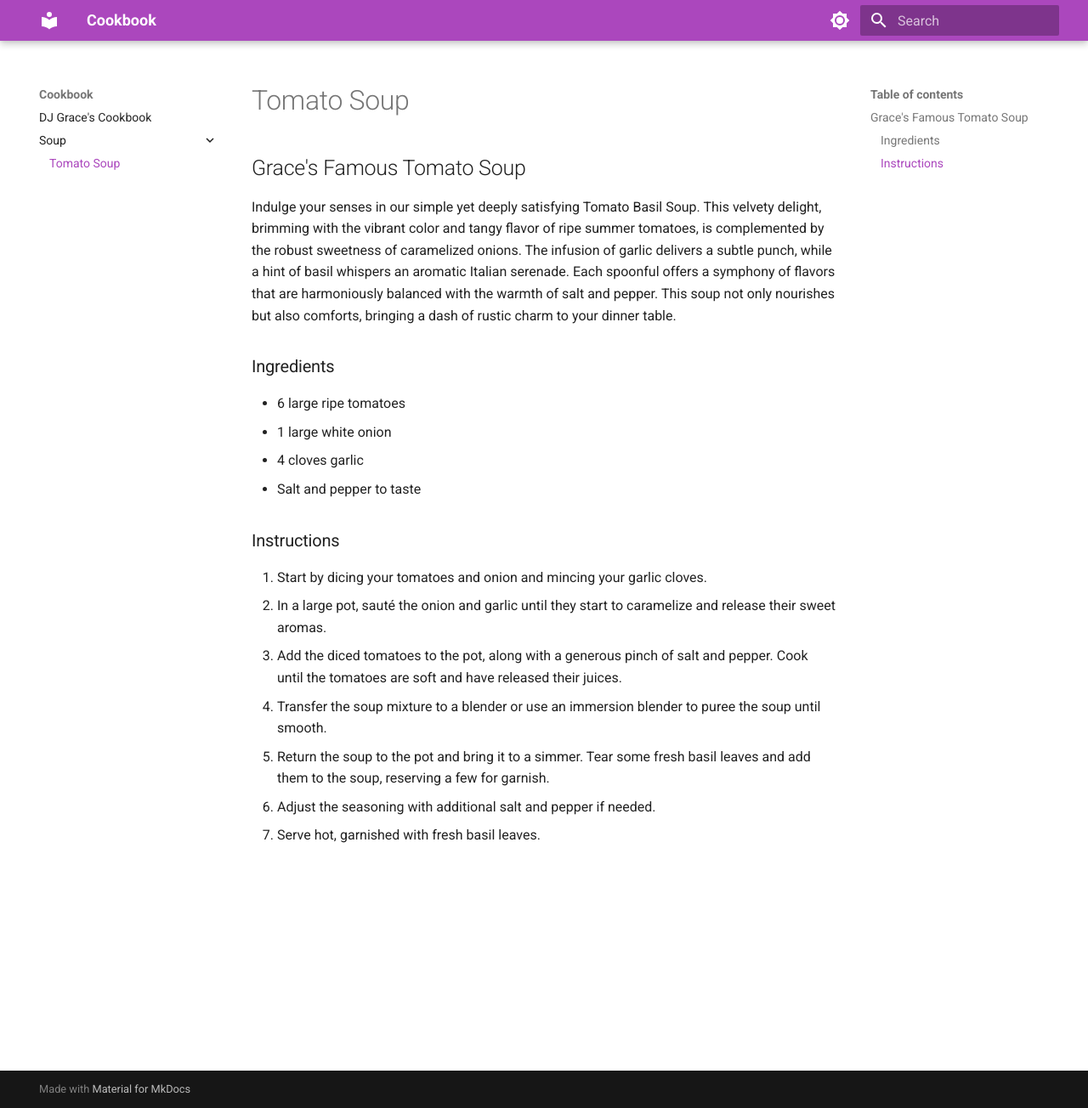
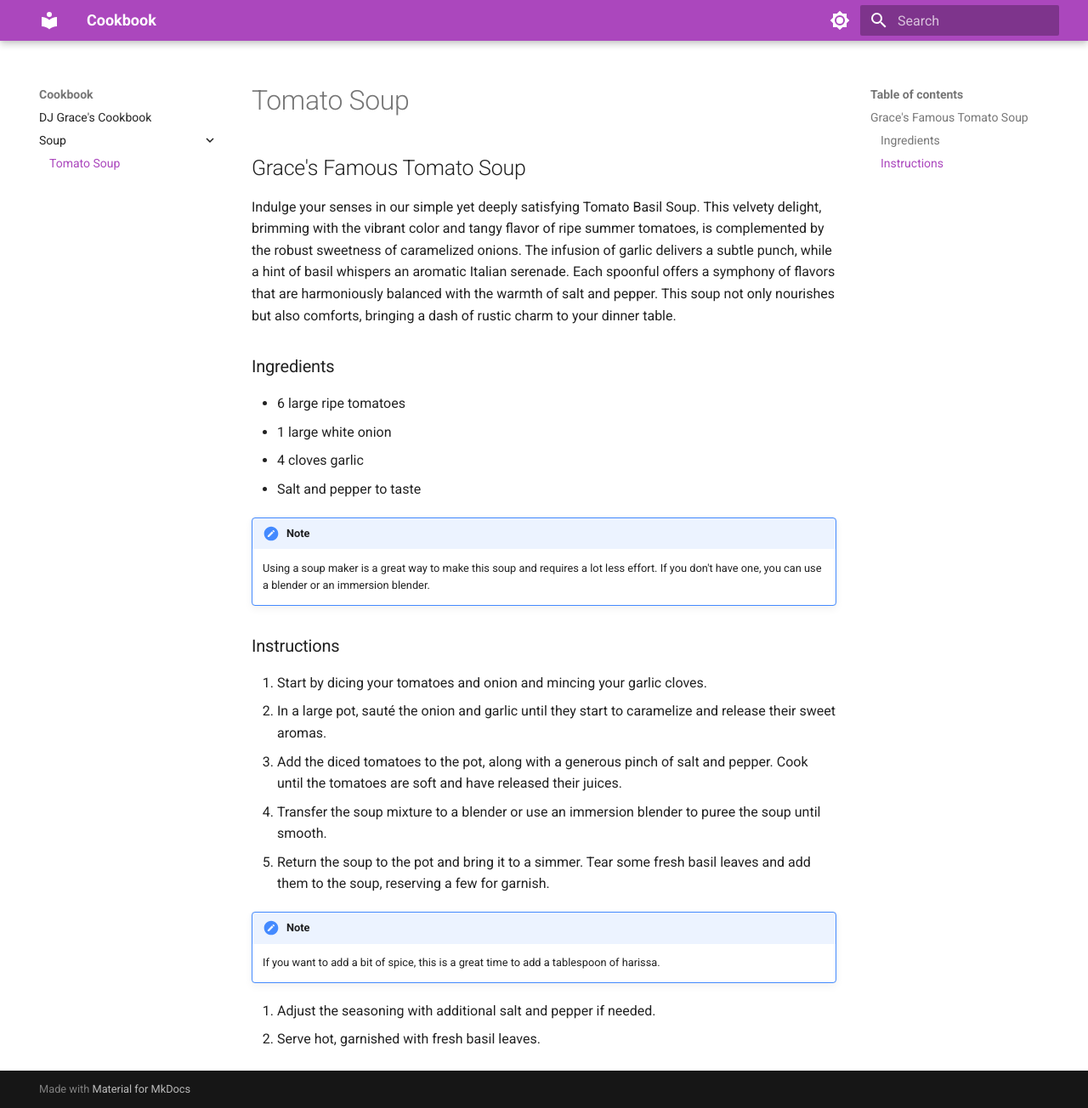
Before and after one commit to DJCoombes/Cookbook, an MkDocs documentation site: the page built from docs/Soup/Tomato Soup.md, in a window 1280 px wide and 1304 px high. Shown: the whole window at 85% size. Built offline with MkDocs 1.6.1 and Material for MkDocs 9.7.7, drawn with Linux system fonts in a browser that asks for light colours.

Commit message:
Updated Tomato Soup recipe.

```diff
--- a/docs/Soup/Tomato Soup.md
+++ b/docs/Soup/Tomato Soup.md
@@ -9,6 +9,9 @@ Indulge your senses in our simple yet deeply satisfying Tomato Basil Soup. This
 - 4 cloves garlic
 - Salt and pepper to taste
 
+!!! note
+    Using a soup maker is a great way to make this soup and requires a lot less effort. If you don't have one, you can use a blender or an immersion blender.
+
 ### Instructions
 
 1. Start by dicing your tomatoes and onion and mincing your garlic cloves.
@@ -16,5 +19,9 @@ Indulge your senses in our simple yet deeply satisfying Tomato Basil Soup. This
 3. Add the diced tomatoes to the pot, along with a generous pinch of salt and pepper. Cook until the tomatoes are soft and have released their juices.
 4. Transfer the soup mixture to a blender or use an immersion blender to puree the soup until smooth.
 5. Return the soup to the pot and bring it to a simmer. Tear some fresh basil leaves and add them to the soup, reserving a few for garnish.
+
+!!! note
+    If you want to add a bit of spice, this is a great time to add a tablespoon of harissa.
+
 6. Adjust the seasoning with additional salt and pepper if needed.
 7. Serve hot, garnished with fresh basil leaves.
--- a/mkdocs.yml
+++ b/mkdocs.yml
@@ -18,3 +18,8 @@ theme:
       toggle:
         icon: material/brightness-4
         name: Switch to light mode
+
+markdown_extensions:
+  - admonition
+  - pymdownx.details
+  - pymdownx.superfences
```
